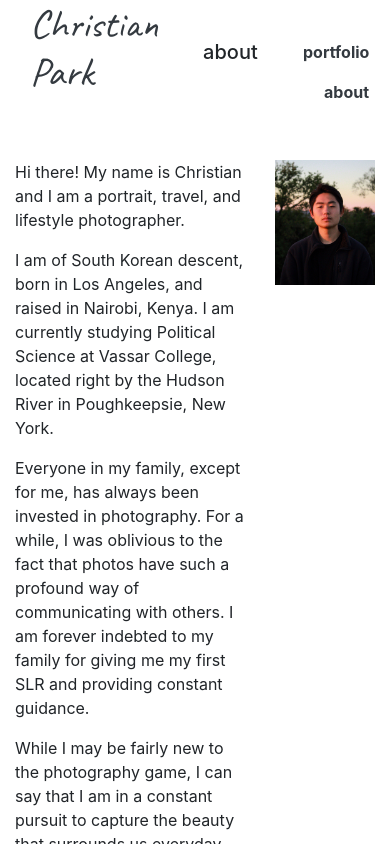
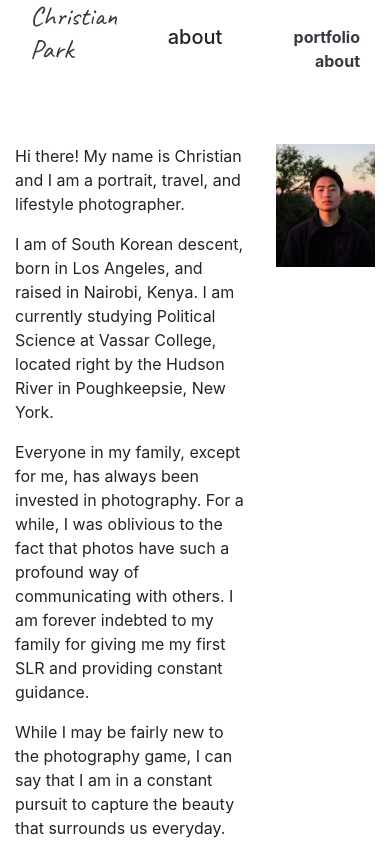
Before and after one commit to calebjwl/c-park-portfolio, a React (Create React App) app: page /about in a window 390 px wide. Shown: the top 844 px of the page. Built offline with nearby package versions, Linux system fonts and the light colour scheme.

Commit message:
Refactor about page

```diff
--- a/src/App.css
+++ b/src/App.css
@@ -10,40 +10,6 @@ img {
 a:hover {
   text-decoration: none;
   color: inherit;
-}
-
-/* Underline From Right */
-.hvr-underline-from-right {
-  display: inline-block;
-  vertical-align: middle;
-  -webkit-transform: perspective(1px) translateZ(0);
-  transform: perspective(1px) translateZ(0);
-  box-shadow: 0 0 1px rgba(0, 0, 0, 0);
-  position: relative;
-  overflow: hidden;
-}
-
-.hvr-underline-from-right:before {
-  content: "";
-  position: absolute;
-  z-index: -1;
-  left: 100%;
-  right: 0;
-  bottom: 0;
-  background: black;
-  height: 3px;
-  -webkit-transition-property: left;
-  transition-property: left;
-  -webkit-transition-duration: 0.3s;
-  transition-duration: 0.3s;
-  -webkit-transition-timing-function: ease-out;
-  transition-timing-function: ease-out;
-}
-
-.hvr-underline-from-right:hover:before,
-.hvr-underline-from-right:focus:before,
-.hvr-underline-from-right:active:before {
-  left: 0;
 }
 
 /* Nav */
@@ -88,6 +54,22 @@ a:hover {
   margin-top: 10rem;
 }
 
+@media screen and (max-width: 992px) {
+  .nav__logo h1 {
+    font-size: 2.3rem;
+  }
+}
+
+@media screen and (max-width: 768px) {
+  .nav__logo h1 {
+    font-size: 1.7rem;
+  }
+
+  .nav__content {
+
+  }
+}
+
 /* Home */
 .home-bg {
   background: url('img/l-home.jpg') no-repeat fixed center;
@@ -122,7 +104,7 @@ a:hover {
 }
 
 .grid__image:before {
-  content: '\A';
+  content: '';
   position: absolute;
   width: 100%;
   height: 100%;
@@ -143,3 +125,19 @@ a:hover {
   font-size: 20px;
   font-weight: 500;
 }
+
+.about {
+  display: flex;
+  flex-wrap: wrap;
+  margin: -1rem;
+}
+
+.about__bio {
+  margin: 0 1rem;
+  flex-basis: calc(100%/3*2 - 2rem) ;
+}
+
+.about__portrait {
+  margin: 0 1rem;
+  flex-basis: calc(100%/3 - 2rem);
+}
--- a/src/components/About.js
+++ b/src/components/About.js
@@ -5,8 +5,8 @@ class About extends Component {
   render() {
     return (
       <div className="below-nav container">
-        <div className="row">
-          <div className="col-8">
+        <div className="about">
+          <div className="about__bio">
             <p>Hi there! My name is Christian and I am a portrait, travel, and lifestyle photographer.</p>
             <p>I am of South Korean descent, born in Los Angeles, and raised in Nairobi, Kenya. I am currently studying Political Science at Vassar College, located right by the Hudson River in Poughkeepsie, New York.</p>
             <p>Everyone in my family, except for me, has always been invested in photography. For a while, I was oblivious to the fact that photos have such a profound way of communicating with others. I am forever indebted to my family for giving me my first SLR and providing constant guidance.</p>
@@ -17,7 +17,7 @@ class About extends Component {
               <a href="mailto:cpark@vassar.edu" class="contact-link">cpark@vassar.edu</a>
             </span>
           </div>
-          <div className="col">
+          <div className="about__portrait">
             <img src={require("../img/about-portrait.jpg")} alt="about-portrait"/>
           </div>
         </div>
--- a/src/components/Nav.js
+++ b/src/components/Nav.js
@@ -59,9 +59,9 @@ class Nav extends Component {
           </div>
           <div className="col">
             <div className="text-right pt-4">
-              <Link to="/portfolio" className="nav__link hvr-underline-from-right">portfolio</Link>
+              <Link to="/portfolio" className="nav__link">portfolio</Link>
               <br/>
-              <Link to="/about" className="nav__link hvr-underline-from-right">about</Link>
+              <Link to="/about" className="nav__link">about</Link>
             </div>
           </div>
         </div>
--- a/src/components/Portfolio.js
+++ b/src/components/Portfolio.js
@@ -27,8 +27,8 @@ export default class Portfolio extends Component {
           {images.map(function(name, index) {
             return (
               <div className="grid__item" key={index}>
-                <div className="grid__image cursor-pointer">
-                  <img src={require('../img/' + name)} alt={name} onClick={() => self.setState({ photoIndex: index, isOpen: true })}></img>
+                <div className="grid__image cursor-pointer" onClick={() => self.setState({ photoIndex: index, isOpen: true })}>
+                  <img src={require('../img/' + name)} alt={name}></img>
                 </div>
               </div>
             );
--- a/src/images.js
+++ b/src/images.js
@@ -1,39 +1,50 @@
 const images = [
   'l-aashka-2.jpg',
-  'p-black-1.jpg',
+  'p-ethan-1.jpg',
+  'l-ny.jpg',
+
+  'p-building-2.jpg',
   'l-suit-bench.jpg',
   'p-aryana-1.jpg',
+
+  'l-nashville.jpg',
+  'p-nashville-1.jpg',
+  'l-home.jpg',
+
+  'p-black-1.jpg',
   'l-aashka-1.jpg',
+  'p-stripe-1.jpg',
+
+  'l-aashka-3.jpg',
   'p-blue-1.jpg',
-  'l-aashka-3.jpg',
+  'p-aryana-4.jpg',
+
+  'l-aashka-4.jpg',
   'p-caleb-1.jpg',
-  'l-elephant.jpg',
+  'l-supreme.jpg',
+
+  'p-josh-1.jpg',
+  'p-aryana-3.jpg',
+  'p-green-1.jpg',
+
+  'p-caleb-2.jpg',
   'p-building-1.jpg',
-  'l-aashka-4.jpg',
-  'p-ethan-1.jpg',
-  'l-home.jpg',
-  'p-aryana-3.jpg',
-  'l-kenya.jpg',
-  'p-elephant.jpg',
+  'p-nashville-2.jpg',
+
+  'p-white-1.jpg',
+  'p-green-2.jpg',
+  'p-aryana-2.jpg',
+
+  'p-kenya-2.jpg',
+  'p-giraffe-2.jpg',
+  'p-kenya-1.jpg',
+
   'l-leaves.jpg',
   'p-giraffe-1.jpg',
-  'l-nashville.jpg',
-  'p-green-1.jpg',
-  'l-ny.jpg',
-  'p-aryana-2.jpg',
-  'l-supreme.jpg',
-  'p-aryana-4.jpg',
-  'p-building-2.jpg',
-  'p-caleb-2.jpg',
-  'p-giraffe-2.jpg',
-  'p-green-2.jpg',
-  'p-josh-1.jpg',
-  'p-kenya-1.jpg',
-  'p-kenya-2.jpg',
-  'p-nashville-1.jpg',
-  'p-nashville-2.jpg',
-  'p-stripe-1.jpg',
-  'p-white-1.jpg'
+  'l-kenya.jpg',
+
+  'p-elephant.jpg',
+  'l-elephant.jpg'
 ];
 
 export default images;
```
